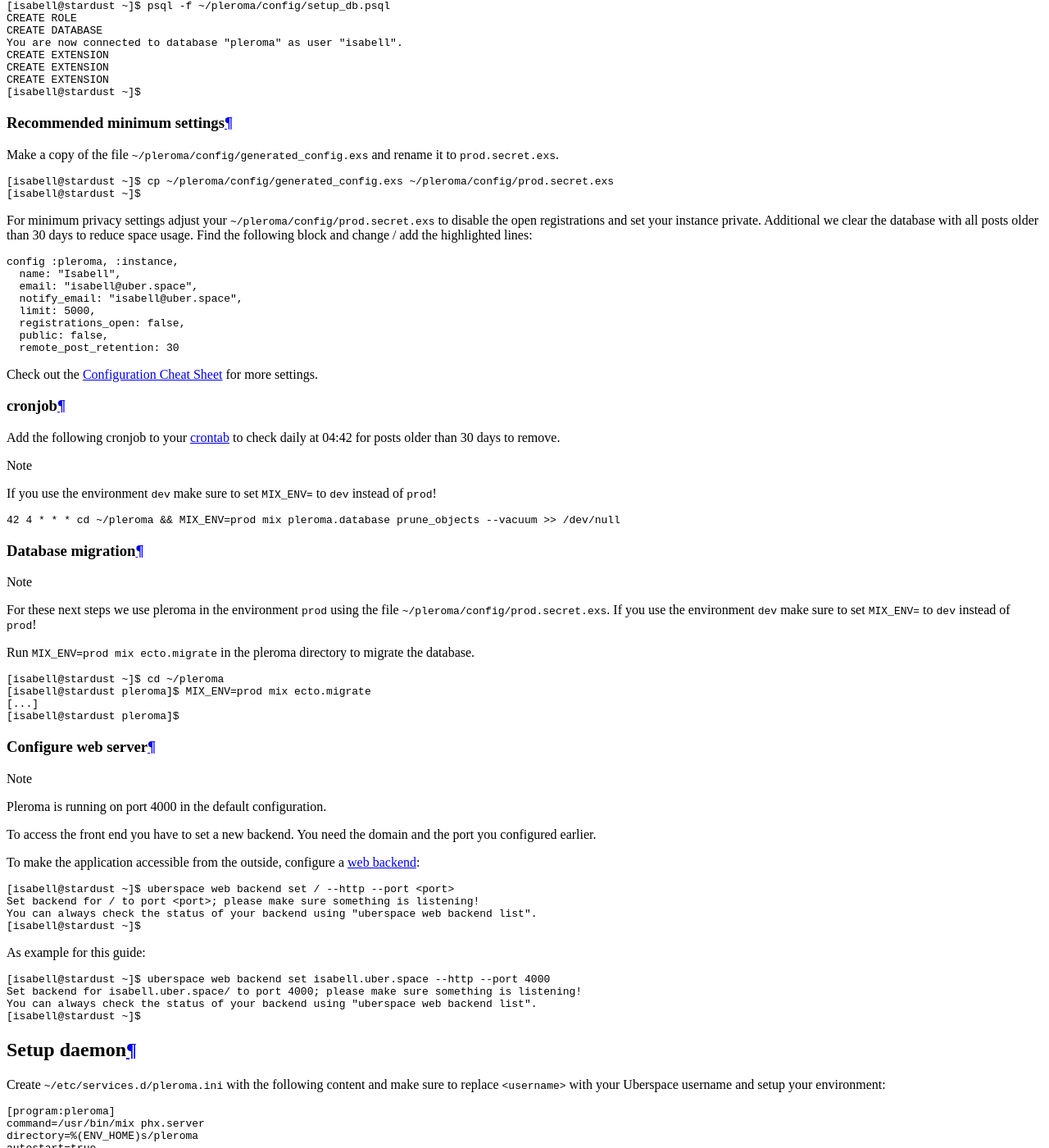
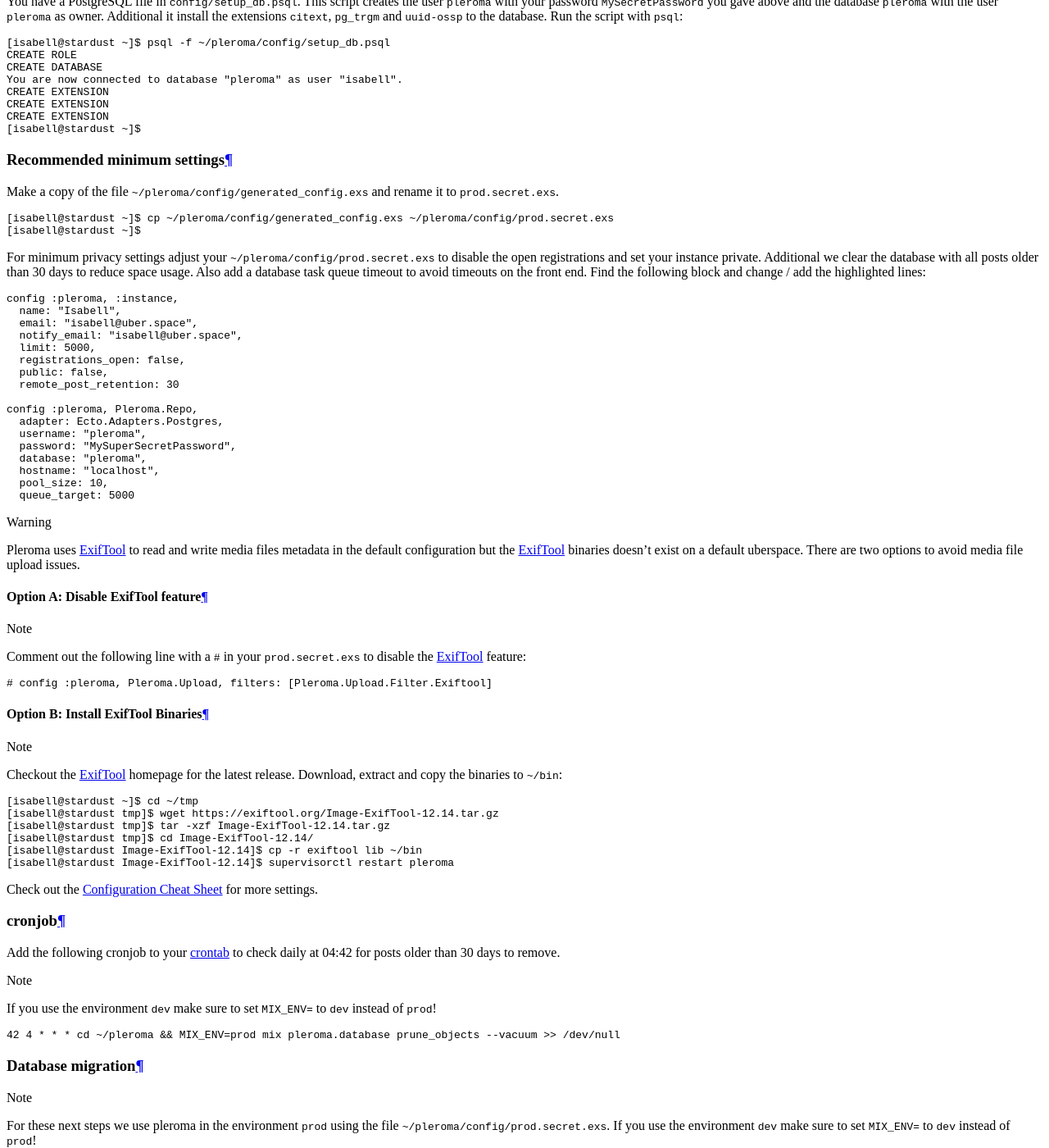
Before and after one commit to Uberspace/lab, a Sphinx documentation site: the page built from source/guide_pleroma.rst, in a window 1280 px wide and 1400 px high, scrolled down 6168 px. Shown: the whole window at 82% size. Built offline with Sphinx 7.4.7 and the Read the Docs theme 2.0.0, drawn with Linux system fonts in a browser that asks for light colours; some of the changed text lies outside the part shown.

Commit message:
[pleroma] Update guide
 - Add new questions during configuration file generation
  - Add postgresql queue timeout
 - Add instructions for ExifTool
 - Update tested version

```diff
--- a/source/guide_pleroma.rst
+++ b/source/guide_pleroma.rst
@@ -106,12 +106,12 @@
 
 .. note:: The next step can take up to 10 minutes.
 
-Run ``mix pleroma.instance gen`` in the pleroma directory. This will compiling the files and asks you questions about your instance and generate a configuration file in ``config/generated_config.exs``.
+Run ``mix pleroma.instance gen`` in the pleroma directory. This will compiling the files and asks you questions about your instance and generate a configuration file in ``config/generated_config.exs``. Decide on your own for each point. We are using the default values.
 
 .. warning:: Make sure to set the listen port to ``0.0.0.0`` instead of ``127.0.0.1`` !
 
 .. code-block:: console
- :emphasize-lines: 6,9-23
+ :emphasize-lines: 6,9-26
 
  [isabell@stardust ~]$ cd ~/pleroma
  [isabell@stardust pleroma]$ mix pleroma.instance gen
@@ -122,7 +122,7 @@
  [...]
  Generated pleroma app
  What domain will your instance use? (e.g pleroma.soykaf.com) []  isabell.uber.space
- What is the name of your instance? (e.g. The Corndog Emporium) [isabell.uber.space]  Isabell
+ What is the name of your instance? (e.g. The Corndog Emporium) [isabell.uber.space]  A Uberspace Pleroma Instance
  What is your admin email address? []  isabell@uber.space
  What email address do you want to use for sending email notifications? [isabell@uber.space]  isabell@uber.space
  Do you want search engines to index your site? (y/n) [y]  y
@@ -136,6 +136,9 @@
  What ip will the app listen to (leave it if you are using the default setup with nginx)? [127.0.0.1]  0.0.0.0
  What directory should media uploads go in (when using the local uploader)? [uploads]  uploads
  What directory should custom public files be read from (custom emojis, frontend bundle overrides, robots.txt, etc.)? [instance/static/]  instance/static/
+ Do you want to strip location (GPS) data from uploaded images? (y/n) [y]  y
+ Do you want to anonymize the filenames of uploads? (y/n) [n]  n
+ Do you want to deduplicate uploaded files? (y/n) [n]  n
  Writing config to config/generated_config.exs.
  Writing the postgres script to config/setup_db.psql.
  Writing instance/static/robots.txt.
@@ -170,10 +173,10 @@
  [isabell@stardust ~]$ cp ~/pleroma/config/generated_config.exs ~/pleroma/config/prod.secret.exs
  [isabell@stardust ~]$
 
-For minimum privacy settings adjust your ``~/pleroma/config/prod.secret.exs`` to disable the open registrations and set your instance private. Additional we clear the database with all posts older than 30 days to reduce space usage. Find the following block and change / add the highlighted lines:
+For minimum privacy settings adjust your ``~/pleroma/config/prod.secret.exs`` to disable the open registrations and set your instance private. Additional we clear the database with all posts older than 30 days to reduce space usage. Also add a database task queue timeout to avoid timeouts on the front end. Find the following block and change / add the highlighted lines:
 
 .. code-block:: none
- :emphasize-lines: 6, 7, 8
+ :emphasize-lines: 6, 7, 8, 17
 
  config :pleroma, :instance,
    name: "Isabell",
@@ -183,6 +186,41 @@
    registrations_open: false,
    public: false,
    remote_post_retention: 30
+
+ config :pleroma, Pleroma.Repo,
+   adapter: Ecto.Adapters.Postgres,
+   username: "pleroma",
+   password: "MySuperSecretPassword",
+   database: "pleroma",
+   hostname: "localhost",
+   pool_size: 10,
+   queue_target: 5000
+
+.. warning:: Pleroma uses ExifTool_ to read and write media files metadata in the default configuration but the ExifTool_ binaries doesn't exist on a default uberspace. There are two options to avoid media file upload issues.
+
+Option A: Disable ExifTool feature
+^^^^^^^^^^^^^^^^^^^^^^^^^^^^^^^^^^
+
+.. note:: Comment out the following line with a ``#`` in your ``prod.secret.exs`` to disable the ExifTool_ feature:
+
+.. code-block:: none
+ :emphasize-lines: 1
+
+ # config :pleroma, Pleroma.Upload, filters: [Pleroma.Upload.Filter.Exiftool]
+
+Option B: Install ExifTool Binaries
+^^^^^^^^^^^^^^^^^^^^^^^^^^^^^^^^^^^
+
+.. note:: Checkout the ExifTool_ homepage for the latest release. Download, extract and copy the binaries to ``~/bin``:
+
+.. code-block:: none
+
+ [isabell@stardust ~]$ cd ~/tmp
+ [isabell@stardust tmp]$ wget https://exiftool.org/Image-ExifTool-12.14.tar.gz
+ [isabell@stardust tmp]$ tar -xzf Image-ExifTool-12.14.tar.gz
+ [isabell@stardust tmp]$ cd Image-ExifTool-12.14/
+ [isabell@stardust Image-ExifTool-12.14]$ cp -r exiftool lib ~/bin
+ [isabell@stardust Image-ExifTool-12.14]$ supervisorctl restart pleroma
 
 Check out the `Configuration Cheat Sheet`_ for more settings.
 
@@ -311,12 +349,13 @@
 
 ----
 
-Tested with Pleroma 2.1.0, Uberspace 7.7.4.0
+Tested with Pleroma 2.2.1, Uberspace 7.8.1.0
 
 .. _Pleroma: https://pleroma.social
 .. _GNU Social: https://gnu.io/social/
 .. _Mastodon: https://joinmastodon.org/
 .. _Configuration Cheat Sheet: https://docs-develop.pleroma.social/backend/configuration/cheatsheet/
+.. _ExifTool: https://exiftool.org
 .. _notes: https://git.pleroma.social/pleroma/pleroma/-/releases
 
 .. author_list::
```
